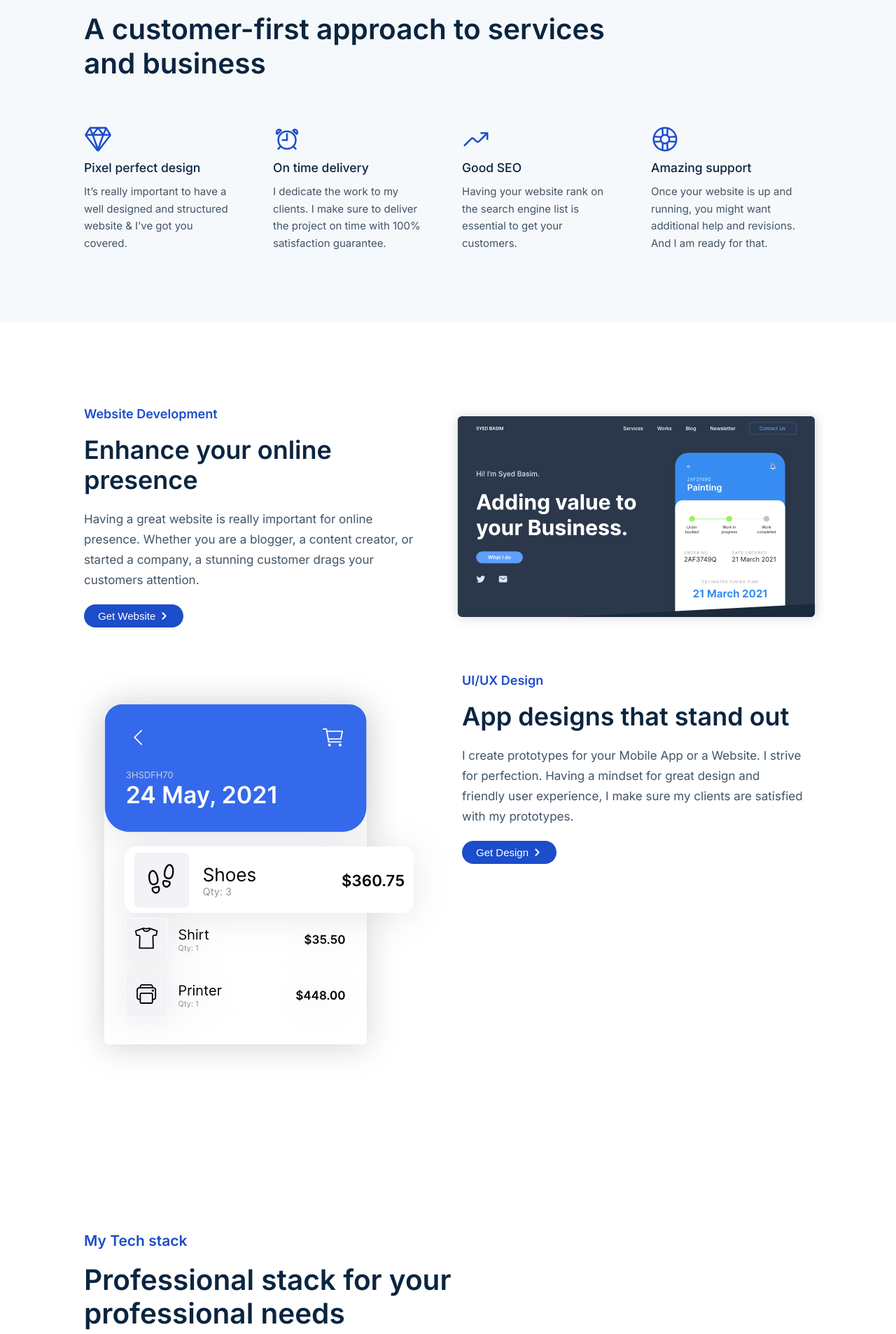
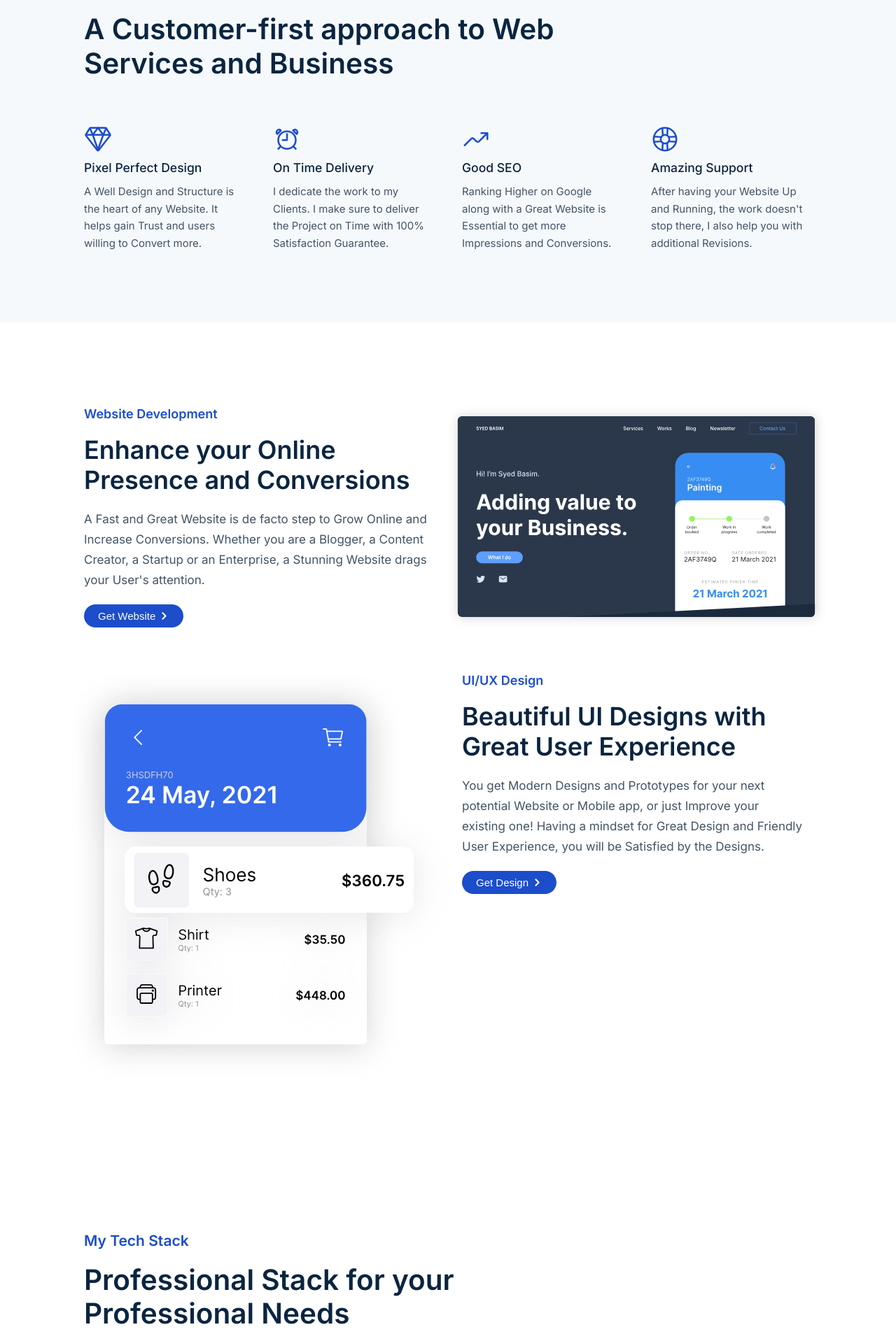
Before and after one commit to thesyedbasim/personal-website-v1, a Next.js app: page / in a window 1280 px wide. Shown: the part 890-2797 px from the top of the page at 70% size. Built offline with nearby package versions, Linux system fonts and the light colour scheme.

Commit message:
[Change] Website content

```diff
--- a/components/contact/ContactForm.tsx
+++ b/components/contact/ContactForm.tsx
@@ -186,7 +186,7 @@ const ContactForm = () => {
 				</div>
 				<div className="form-group">
 					<label htmlFor="message" className="form-label">
-						Message
+						More about Our Project
 					</label>
 					<textarea
 						id="message"
@@ -200,7 +200,7 @@ const ContactForm = () => {
 					type="submit"
 					className="form-full-submit"
 					disabled={!canSubmit}
-					value="Submit"
+					value="Ready to Grow Online!"
 				/>
 			</form>
 		</>
--- a/components/cta/Cta.tsx
+++ b/components/cta/Cta.tsx
@@ -7,18 +7,18 @@ import { SectionCopyWithDetails } from '../../types/CopyTypes';
 
 const Cta = () => {
 	const ctaSection: MutableRefObject<SectionCopyWithDetails> = useRef({
-		title: 'Ready to grow online?',
-		body: 'I hope you need no more convincing and showing what I can do! Grow online, improve your presence & reach out to people!',
+		title: 'Ready to Grow Online?',
+		body: 'I hope you need no more convincing and showing what I can do! Grow online, Improve your Presence & Reach out to people!',
 		items: [
 			{
 				icon: 'unique',
 				title: 'Premium Designs',
-				body: 'Get distinctive designs and personalized websites, unique for your unique needs.'
+				body: 'Get Distinctive Designs and Personalized Websites, Unique for your unique Needs.'
 			},
 			{
 				icon: 'secure',
 				title: 'Secure and Reliable',
-				body: 'Websites which are developed with security and great user experience in mind.'
+				body: 'Websites are developed with Security and Great User Experience in mind.'
 			}
 		]
 	});
--- a/components/header/Header.tsx
+++ b/components/header/Header.tsx
@@ -8,8 +8,8 @@ import { SectionCopyWithImage } from '../../types/CopyTypes';
 
 const Header = () => {
 	const headerSection: MutableRefObject<SectionCopyWithImage> = useRef({
-		title: 'Turning your ideas into reality.',
-		body: 'Hi, I am Syed Basim! I help you enhance and grow your online presence. I build fast, functional and beautiful websites to help you with that.',
+		title: 'Websites that Help you Grow Online.',
+		body: 'Hi, I am Syed Basim, a freelance Web Developer and Designer! I Enhance and Grow your Online Presence and Conversion Rates. I build Fast, Functional and Beautiful Websites to help you with that.',
 		image: {
 			url: '/assets/header-mockup.svg',
 			alt: 'header image mockup',
--- a/components/myServices/MyServices.tsx
+++ b/components/myServices/MyServices.tsx
@@ -8,8 +8,8 @@ const MyServices = () => {
 	const myServices: MutableRefObject<SectionCopyWithImage[]> = useRef([
 		{
 			caption: 'Website Development',
-			title: 'Enhance your online presence',
-			body: 'Having a great website is really important for online presence. Whether you are a blogger, a content creator, or started a company, a stunning customer drags your customers attention.',
+			title: 'Enhance your Online Presence and Conversions',
+			body: "A Fast and Great Website is de facto step to Grow Online and Increase Conversions. Whether you are a Blogger, a Content Creator, a Startup or an Enterprise, a Stunning Website drags your User's attention.",
 			cta: [
 				{
 					text: 'Get Website',
@@ -28,8 +28,8 @@ const MyServices = () => {
 		},
 		{
 			caption: 'UI/UX Design',
-			title: 'App designs that stand out',
-			body: 'I create prototypes for your Mobile App or a Website. I strive for perfection. Having a mindset for great design and friendly user experience, I make sure my clients are satisfied with my prototypes.',
+			title: 'Beautiful UI Designs with Great User Experience',
+			body: 'You get Modern Designs and Prototypes for your next potential Website or Mobile app, or just Improve your existing one! Having a mindset for Great Design and Friendly User Experience, you will be Satisfied by the Designs.',
 			cta: [
 				{
 					text: 'Get Design',
--- a/components/newsletter/Newsletter.tsx
+++ b/components/newsletter/Newsletter.tsx
@@ -8,8 +8,8 @@ import { SectionCopyHeader } from '../../types/CopyTypes';
 const Newsletter = () => {
 	const newsletterSection: MutableRefObject<SectionCopyHeader> = useRef({
 		caption: 'My Weekly Newsletter',
-		title: 'Productivity directly in your inbox',
-		body: "Syed Basim's Weekly Digest is a newsletter where I give all the insights, the lessons I have learnt and tips for productivity and to improve your life."
+		title: 'Productivity & Health directly in your Inbox',
+		body: "Syed Basim's Weekly Digest is my Newsletter where I give all the Insights, Lessons I have learnt and Tips for Productivity and to Improve your Life."
 	});
 
 	return (
--- a/components/techStack/TechStack.tsx
+++ b/components/techStack/TechStack.tsx
@@ -11,8 +11,8 @@ interface TechStackSection extends SectionCopyHeader {
 
 const TechStack: React.FC = () => {
 	const techStackSection: MutableRefObject<TechStackSection> = useRef({
-		caption: 'My Tech stack',
-		title: 'Professional stack for your professional needs',
+		caption: 'My Tech Stack',
+		title: 'Professional Stack for your Professional Needs',
 		images: [
 			{
 				image: 'html'
--- a/components/whyMe/WhyMe.tsx
+++ b/components/whyMe/WhyMe.tsx
@@ -8,27 +8,27 @@ import WhyMeText from './WhyMeText';
 const WhyMe = () => {
 	const whyMeSection: MutableRefObject<SectionCopyWithDetails> = useRef({
 		caption: 'Why Me',
-		title: 'A customer-first approach to services and business',
+		title: 'A Customer-first approach to Web Services and Business',
 		items: [
 			{
 				icon: 'perfect-design',
-				title: 'Pixel perfect design',
-				body: 'It’s really important to have a well designed and structured website & I’ve got you covered.'
+				title: 'Pixel Perfect Design',
+				body: 'A Well Design and Structure is the heart of any Website. It helps gain Trust and users willing to Convert more.'
 			},
 			{
 				icon: 'on-time',
-				title: 'On time delivery',
-				body: 'I dedicate the work to my clients. I make sure to deliver the project on time with 100% satisfaction guarantee.'
+				title: 'On Time Delivery',
+				body: 'I dedicate the work to my Clients. I make sure to deliver the Project on Time with 100% Satisfaction Guarantee.'
 			},
 			{
 				icon: 'seo',
 				title: 'Good SEO',
-				body: 'Having your website rank on the search engine list is essential to get your customers.'
+				body: 'Ranking Higher on Google along with a Great Website is Essential to get more Impressions and Conversions.'
 			},
 			{
 				icon: 'support',
-				title: 'Amazing support',
-				body: 'Once your website is up and running, you might want additional help and revisions. And I am ready for that.'
+				title: 'Amazing Support',
+				body: "After having your Website Up and Running, the work doesn't stop there, I also help you with additional Revisions."
 			}
 		]
 	});
```
